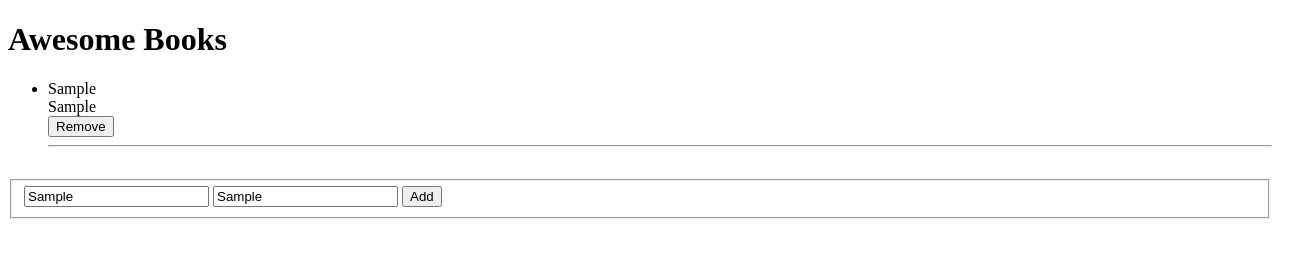
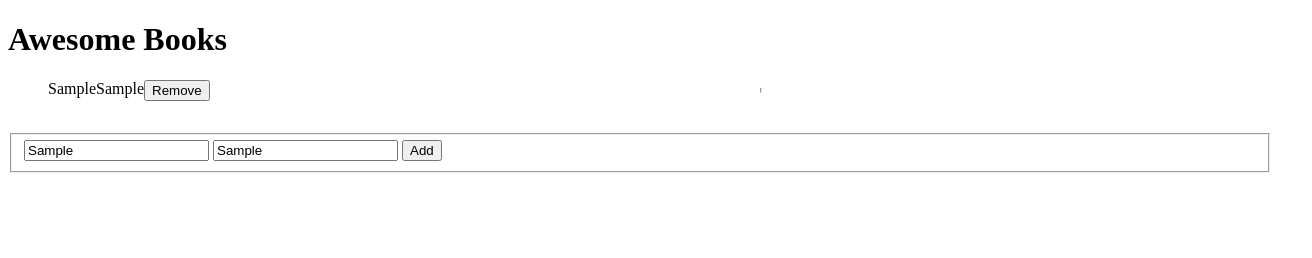
Before and after one commit to indigodavid/awesome-books, a website: page index.html in a window 1280 px wide. Both pictures are taken after typing "Sample", "Sample" into the empty fields and a click on the button "Add". Shown: the whole page, 1312 px wide, since content can reach past the window. Drawn offline with Linux system fonts and the light colour scheme.

Commit message:
Add initial styles

```diff
--- a/css/style.css
+++ b/css/style.css
@@ -1,3 +1,18 @@
 fieldset {
   margin-top: 2rem;
 }
+
+#book-list {
+  width: 100%;
+}
+
+li {
+  list-style: none;
+  width: 100%;
+  display: flex;
+  justify-content: space-between;
+}
+
+.remove {
+  align-self: flex-end;
+}
--- a/js/bookApp.js
+++ b/js/bookApp.js
@@ -43,7 +43,7 @@ function getLi(title, author, id) {
 class StorageBooks {
 
   static storeData() {
-    localStorage.setItem('bookData', JSON.stringify(this.bookData));
+    localStorage.setItem('bookData', JSON.stringify(bookData));
   }
 
   static loadData() {
@@ -61,7 +61,7 @@ class StorageBooks {
     const li = document.getElementById(`book${id}`);
     li.remove();
     bookData = bookData.filter((book) => book.id !== id);
-    storeData();
+    StorageBooks.storeData();
   }
 
   static addLi () {
@@ -70,7 +70,7 @@ class StorageBooks {
       const book = new Book(newTitle.value, newAuthor.value, id);
       bookData.push(book);
       bookList.appendChild(getLi(book.title, book.author, book.id));
-      storeData();
+      StorageBooks.storeData();
     }
   }
 }
```
